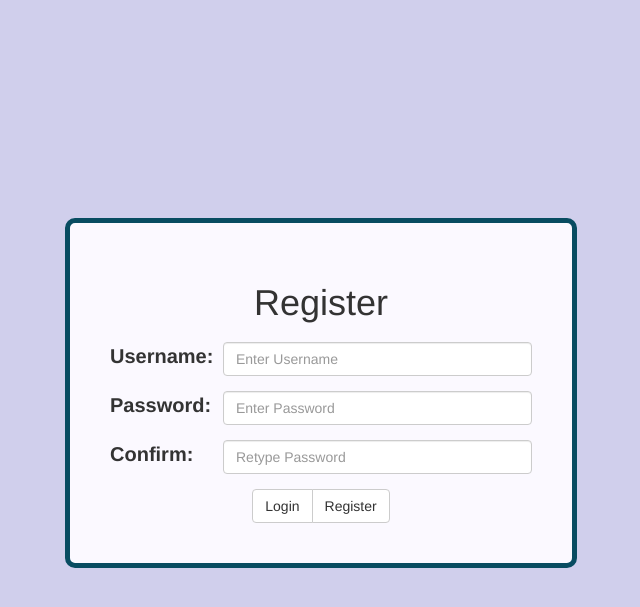
After one commit to ChanYvonne/FreshTomatoes, a Flask app: page /register/ in a window 1280 px wide. The commit adds this page. Shown: the top 607 px of the page, without its empty margins (319-959 px from the left). Run offline with Flask 2, Linux system fonts and the light colour scheme; some libraries are stand-ins or nearby versions.

Commit message:
Made Login/Register look a lot better

```diff
--- a/app.py
+++ b/app.py
@@ -13,16 +13,20 @@ def root():
 @app.route("/login/")
 def login( **keyword_parameters ):
     message = ""
-    regis = False
     if( 'message' in keyword_parameters):
         message = keyword_parameters['message']
     elif( 'message' in request.args ):
         message = request.args.get('message')
-    if( 'regis' in keyword_parameters ):
-        regis = keyword_parameters['regis']
-    elif( 'regis' in request.args ):
-        regis = request.args.get('regis')
-    return render_template('login.html', message = message, regis = regis)
+    return render_template('login.html', message = message)
+
+@app.route("/register/")
+def register( **keyword_parameters ):
+    message = ""
+    if( 'message' in keyword_parameters):
+        message = keyword_parameters['message']
+    elif( 'message' in request.args ):
+        message = request.args.get('message')
+    return render_template('register.html', message = message)
 
 @app.route("/authenticate/", methods = ["POST"] )
 def authenicate():
@@ -37,14 +41,11 @@ def authenicate():
         else:
             return redirect(url_for('login', message = val))
     elif request.form['account'] == 'Register':
-        if 'confirm' in request.args :
-            val = authen.register(request.form, userNames, passWords)
-            if val == True :
-                return redirect(url_for('login', message = "Registration Successful"))
-            else:
-                return redirect(url_for('login', message = val))
+        val = authen.register(request.form, userNames, passWords)
+        if val == True :
+            return redirect(url_for('register', message = "Registration Successful", ))
         else:
-            return redirect(url_for('login', regis = True ))
+            return redirect(url_for('register', message = val))
     else:
         return redirect(url_for( 'root' ) )
 
--- /dev/null
+++ b/static/style.css
@@ -0,0 +1,20 @@
+body{
+    background-color: #D0CFEC;
+}
+
+
+#loginRegis{
+    text-align: center;
+    font-size: 2em;
+    background-color: #D0CFEC;
+}
+.block{
+    text-align: center;
+    padding: 40px;
+    border: 5px solid #084C61;
+    border-radius: 10px;
+    margin-left: 30%;
+    margin-right: 30%;
+    margin-top: 17%;
+    background-color: #FBF9FF;
+}
--- a/templates/home.html
+++ b/templates/home.html
@@ -11,8 +11,12 @@
     <form action="/logout/">
       <input type="submit" value="Logout">
     </form>
+    <a type="button" href="/account/">View Account</a>
+    {% else %}
+    <form action="/login/">
+      <input type="submit" value="login">
+    </form>
     {% endif %}
 
-    <a href="/account/">View Account</a>
   </body>
 </html>
--- a/templates/login.html
+++ b/templates/login.html
@@ -3,24 +3,38 @@
 
   <head>
     <link rel="stylesheet" type="text/css" href="{{ url_for('static',filename='style.css') }}">
+    <link rel="stylesheet" type="text/css" href="../static/bootstrap/css/bootstrap.min.css">
+    <script src="../static/jquery.min.js"></script>
+    <script src="../static/bootstrap/js/bootstrap.min.js"></script>
     <title> Login </title>
   </head>
 
-  <body>
-    <h1>Login/Register Here:</h1>
-      {{ message }}
-    <form action = "/authenticate/" method = "POST">
-      {% if regis %}
-	  Username: <input type="text" name="user" required> <br> <br>
-	  Password: <input type="password" name="password" required> <br> <br>
-      Confirm: <input type="password" name="password" required> <br> <br>
-      {% else %}
-      Username: <input type="text" name="user" required> <br> <br>
-	  Password: <input type="password" name="password" required> <br> <br>
-      {% endif %}
-	  <input type="submit" name="account" value= "Login">
-      <input type="submit" name="account" value= "Register">
-    </form>
+  <body id="loginRegis">
+    <div class="block">
+      <h1>{% block header %}Login{% endblock %}</h1>
+      <h3>{{ message }}</h3>
+      <form action = "/authenticate/" method = "POST" class="form-horizontal">
+        {% block form %}
+        <div class="form-group">
+          <label class ="control-lable col-sm-3" for="user">Username:</label>
+          <div class="col-sm-9">
+            <input type="text" class="form-control" id="user" name="user" placeholder="Enter Username" required>
+          </div>
+        </div>
+        <div class="form-group">
+          <label class ="control-lable col-sm-3" for="pwd">Password:</label>
+          <div class="col-sm-9">
+            <input type="password" class="form-control" id="pwd" name="password" placeholder="Enter Password" required>
+          </div>
+        </div>
+
+        <div class="btn-group btn-group-lg">
+          <input class="btn btn-default" type="submit" name="account" value= "Login">
+          <a class="btn btn-default" type="button" href="/register/" value= "Register">Register</a>
+        </div>
+        {% endblock %}
+      </form>
+    </div>
   </body>
 
 </html>
--- /dev/null
+++ b/templates/register.html
@@ -0,0 +1,28 @@
+{% extends "login.html" %}
+{% block header %}Register{% endblock %}
+{% block form %}
+<div class="form-group">
+  <label class ="control-lable col-sm-3" for="user">Username:</label>
+  <div class="col-sm-9">
+    <input type="text" class="form-control" id="user" name="user" placeholder="Enter Username" required>
+  </div>
+</div>
+<div class="form-group">
+  <label class ="control-lable col-sm-3" for="pwd">Password:</label>
+  <div class="col-sm-9">
+    <input type="password" class="form-control" id="pwd" name="password" placeholder="Enter Password" required>
+  </div>
+</div>
+<div class="form-group">
+  <label class ="control-lable col-sm-3" for="conf">Confirm:</label>
+  <div class="col-sm-9">
+    <input type="password" class="form-control" id="conf" name="confirm" placeholder="Retype Password" required>
+  </div>
+</div>
+
+
+<div class="btn-group">
+  <a class="btn btn-default" type="button" href="/login/" value= "Login">Login</a>
+  <input class="btn btn-default" type="submit" href="/register/" value= "Register">
+</div>
+{% endblock %}
```
